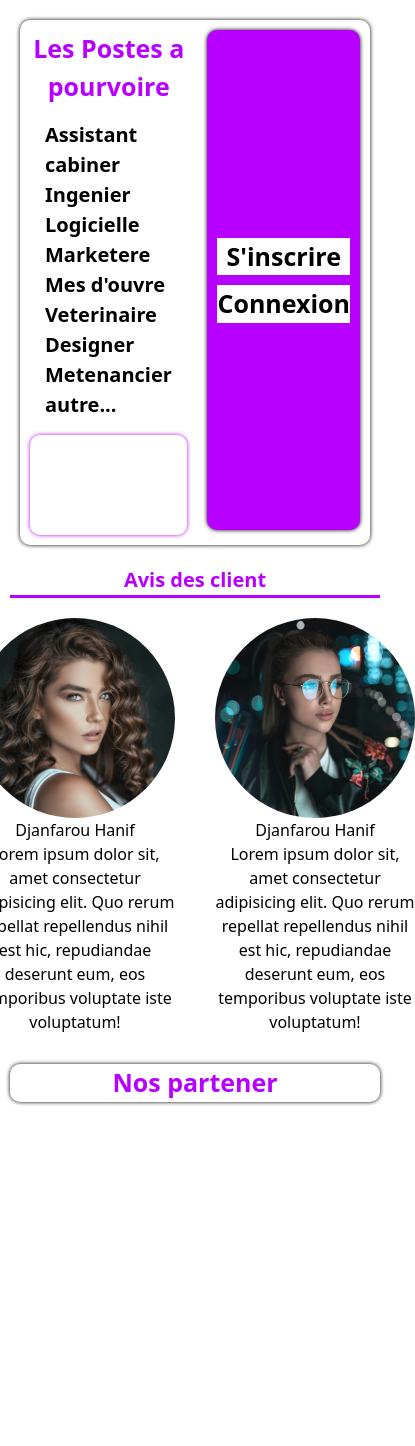
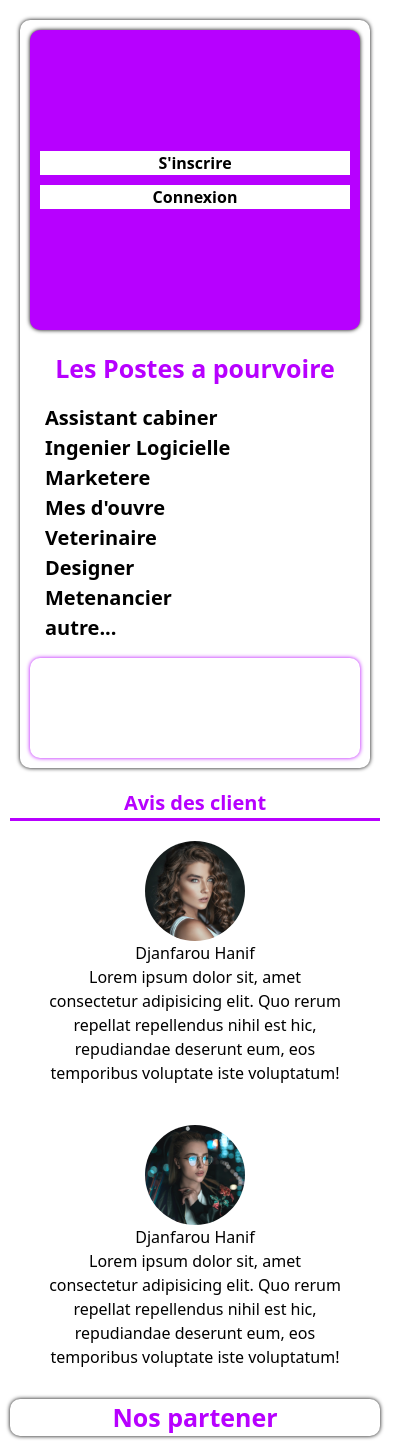
Before and after one commit to Djanfarouhanif/offre, an Angular app: page /home in a window 390 px wide. Shown: the whole page, 415 px wide, since content can reach past the window. Before the commit the page ends 1112 px from the top, so only its background shows below. Built offline with nearby package versions, Linux system fonts and the light colour scheme.

Commit message:
home page

```diff
--- a/src/app/home/home.component.css
+++ b/src/app/home/home.component.css
@@ -131,3 +131,28 @@
         }
     }
 }
+
+@media screen and (max-width:600px) {
+    .contener-all{
+        grid-template-columns: auto;
+
+    }
+    .body{
+        order:2
+    }
+    .tem{
+        min-height: 300px;
+        li{
+            font-size: 16px;
+        }
+    }
+
+    .avis{
+        grid-template-columns: auto;
+        .img{
+            width: 100px;
+        }
+    }
+
+
+}
```
